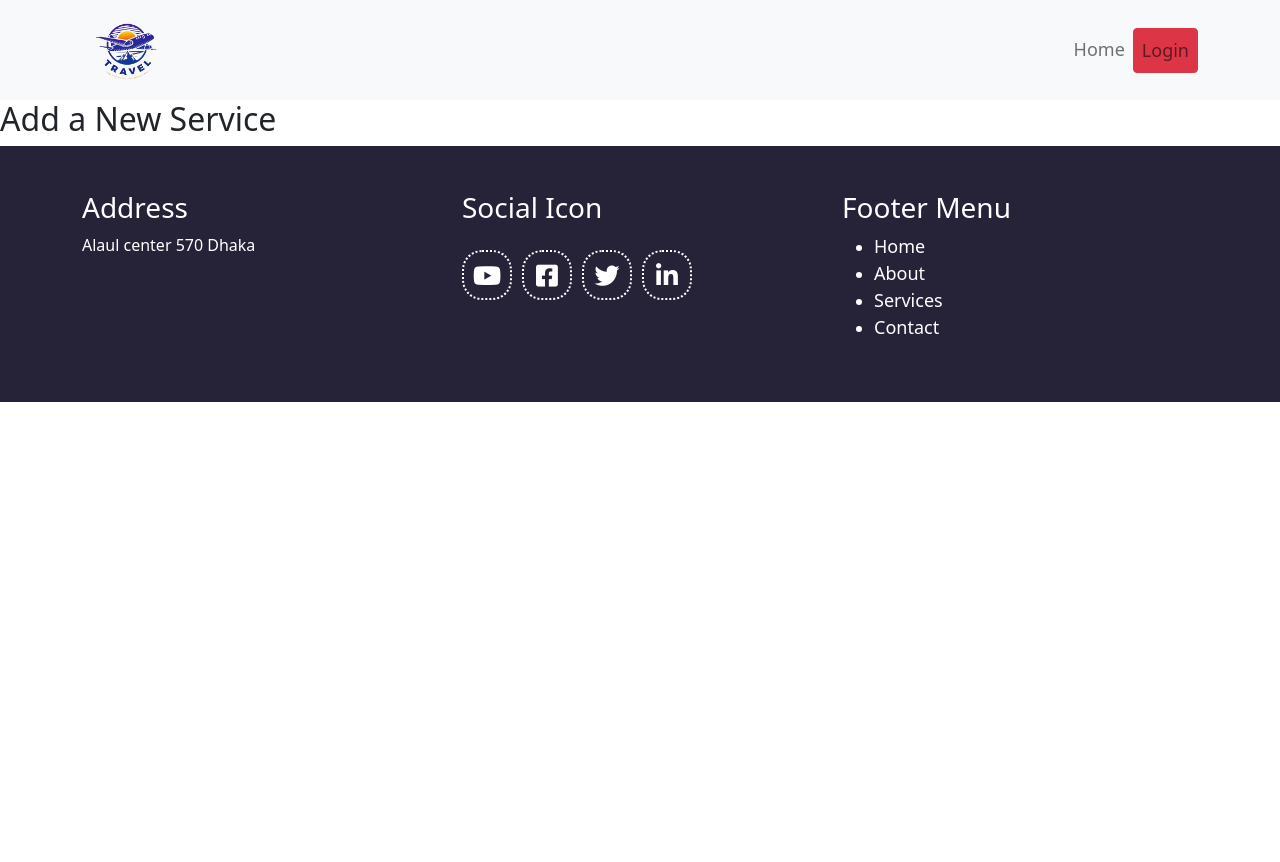
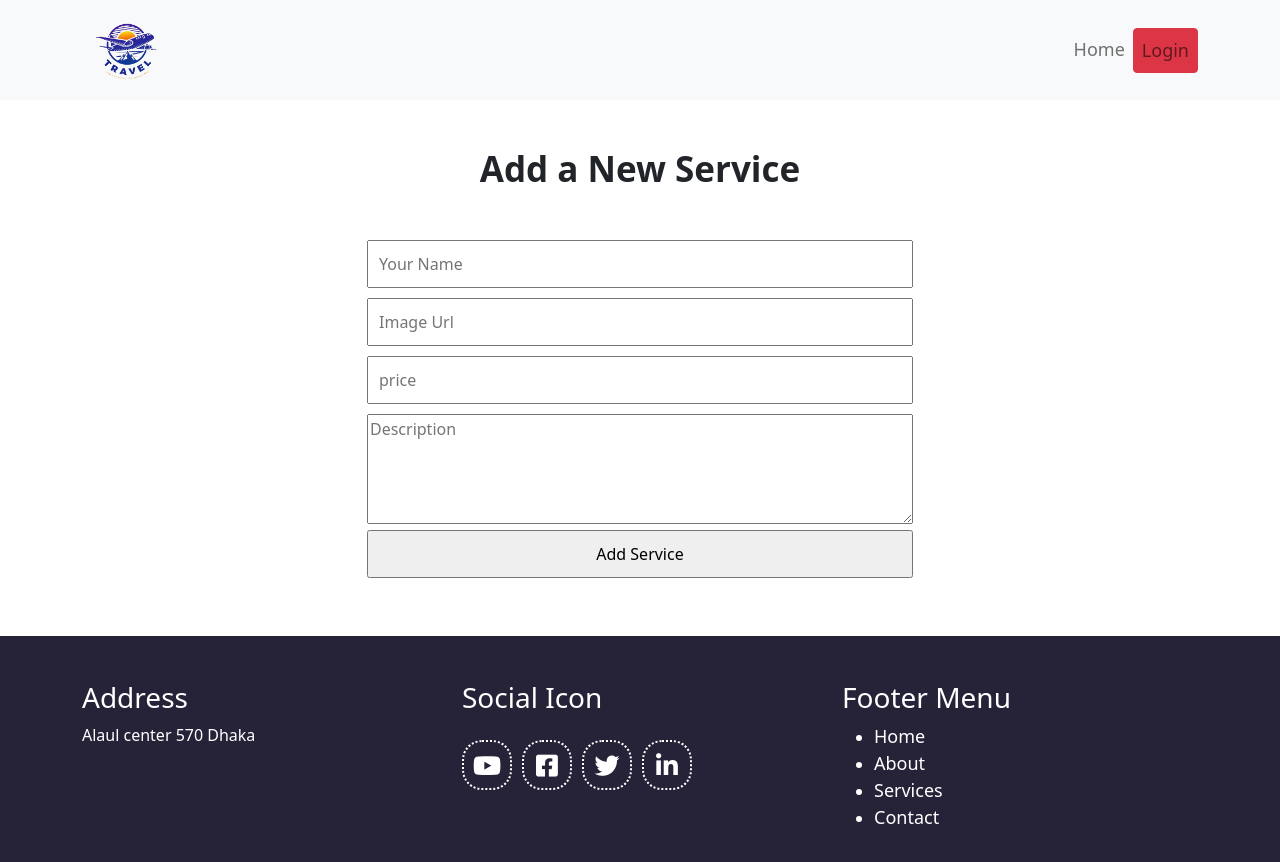
Before and after one commit to md-hasan-ali/travel-website-client-side-code, a React (Create React App) app: page /addService in a window 1280 px wide. Shown: the top 862 px of the page. Before the commit the page ends 800 px from the top, so only its background shows below. Built offline with nearby package versions, Linux system fonts and the light colour scheme; no server answers.

Commit message:
add new service and manage all services

```diff
--- /dev/null
+++ b/src/components/AddService/Add.css
@@ -0,0 +1,9 @@
+.add-service input {
+    width: 100%;
+    padding: 10px;
+    margin-bottom: 10px;
+}
+.add-service textarea {
+    width: 100%;
+    height: 110px;
+}
--- a/src/components/AddService/AddService.js
+++ b/src/components/AddService/AddService.js
@@ -1,11 +1,48 @@
 // Adding Necessary file
 import React from 'react';
+import { useForm } from "react-hook-form";
+import './Add.css'
 
 // Add Services Component
 const AddService = () => {
+    // React Hook form
+    const { register, handleSubmit } = useForm();
+    const onSubmit = data => {
+        fetch('http://localhost:5000/addService', {
+            method: 'POST',
+            headers: {
+                'content-type': 'application/json'
+            },
+            body: JSON.stringify(data)
+        })
+            .then(res => res.json())
+            .then(data => {
+                if (data.acknowledged) {
+                    alert('Data Inserted Successfully..')
+                }
+            })
+    };
+
+
     return (
-        <div>
-            <h2>Add a New Service</h2>
+        <div className="container my-5">
+            <div className="section-title">
+                <h2>Add a New Service</h2>
+            </div>
+            <div className='row'>
+                <div className="col-md-6 mx-auto">
+                    <div className="add-service">
+                        <form onSubmit={handleSubmit(onSubmit)}>
+                            <input placeholder='Your Name' {...register("name")} />
+                            <input type='url' placeholder='Image Url' {...register("img")} />
+                            <input placeholder='price' type="number" {...register("price")} />
+                            <textarea placeholder='Description' type="text" {...register("desc")} />
+
+                            <input type="submit" value="Add Service" />
+                        </form>
+                    </div>
+                </div>
+            </div>
         </div>
     );
 };
--- a/src/components/ManageOrders/ManageOrders.js
+++ b/src/components/ManageOrders/ManageOrders.js
@@ -1,12 +1,69 @@
 // Adding necessary file
-import React from 'react';
+import React, { useEffect, useState } from 'react';
+import { Card, Col, Container, Row, Button, Spinner } from 'react-bootstrap';
 
 // Manage All Orders component
 const ManageOrders = () => {
+    const [manageOrders, setManageOrders] = useState([]);
+    const [deleteCount, setDeleteCount] = useState(null);
+    useEffect(() => {
+        fetch('http://localhost:5000/services')
+            .then(res => res.json())
+            .then(data => setManageOrders(data))
+    }, [deleteCount])
+
+    // Delete service
+    const handleDelete = (id) => {
+        console.log(id)
+        fetch(`http://localhost:5000/deleteService/${id}`, {
+            method: 'DELETE',
+            headers: {
+                'content-type': 'application/json'
+            }
+        })
+            .then(res => res.json())
+            .then(data => {
+                if (data.deletedCount) {
+                    setDeleteCount(true)
+                } else {
+                    setDeleteCount(false)
+                }
+            })
+    }
+
     return (
         <div>
-            <h2>Manage All Orders Here</h2>
-        </div>
+            <Container className='my-5'>
+                <div className="section-title">
+                    <h2>Manage All Service</h2>
+                </div>
+                {<Row xs={1} md={3} className="g-4">
+                    {// Add Spinner
+                        manageOrders.length === 0 ?
+                            <div className='text-center my-5'>
+                                <Spinner animation="border" variant="danger" />
+                            </div>
+                            :
+                            manageOrders.map(manageOrder =>
+                                <Col key={manageOrder._id}>
+                                    <Card>
+                                        <Card.Img variant="top" src={manageOrder.img} />
+                                        <Card.Body>
+                                            <Card.Title>{manageOrder.name}</Card.Title>
+                                            <Card.Text>
+                                                {manageOrder.desc}
+                                            </Card.Text>
+                                            <p>Price: {manageOrder.price}</p>
+                                            <Button onClick={() => handleDelete(manageOrder._id)} variant="danger">Delete</Button>{' '}
+                                            <Button variant="success">Update</Button>
+                                        </Card.Body>
+                                    </Card>
+                                </Col>
+                            )
+                    }
+                </Row>}
+            </Container>
+        </div >
     );
 };
 
--- a/src/components/Service/Service.js
+++ b/src/components/Service/Service.js
@@ -3,7 +3,7 @@ import { Button, Card, Col } from 'react-bootstrap';
 import { Link } from 'react-router-dom';
 
 const Service = (props) => {
-    const { name, img, desc, price, key } = props.service;
+    const { name, img, desc, price, _id } = props.service;
     return (
         <div>
             <Col>
@@ -15,7 +15,7 @@ const Service = (props) => {
                             {desc}
                         </Card.Text>
                         <p>Price: {price}</p>
-                        <Link to={`serviceDetails/${key}`}>
+                        <Link to={`serviceDetails/${_id}`}>
                             <Button variant="success">Purchase Now</Button>
                         </Link>
                     </Card.Body>
--- a/src/components/ServiceDetail/ServiceDetail.js
+++ b/src/components/ServiceDetail/ServiceDetail.js
@@ -12,12 +12,12 @@ const ServiceDetail = () => {
     const [details, setDetails] = useState([]);
 
     useEffect(() => {
-        fetch('/services.json')
+        fetch('http://localhost:5000/services')
             .then(res => res.json())
             .then(data => setDetails(data))
     }, [])
 
-    const matchService = details.find(service => service.key === id);
+    const matchService = details.find(service => service._id === id);
 
     // React Hook form
     const { register, handleSubmit } = useForm();
--- a/src/components/Services/Services.js
+++ b/src/components/Services/Services.js
@@ -1,6 +1,6 @@
 // Import Necessary file
 import React, { useEffect, useState } from 'react';
-import { Container, Row } from 'react-bootstrap';
+import { Container, Row, Spinner, Button } from 'react-bootstrap';
 import Service from '../Service/Service';
 import './Services.css'
 
@@ -9,7 +9,7 @@ const Services = () => {
     const [services, setServices] = useState([]);
 
     useEffect(() => {
-        fetch('./services.json')
+        fetch('http://localhost:5000/services')
             .then(res => res.json())
             .then(data => setServices(data))
     }, [])
@@ -19,15 +19,25 @@ const Services = () => {
             <div className="section-title">
                 <h2>Our Main Services</h2>
             </div>
-            <Row xs={1} md={3} className="g-4">
+            { // Add Spinner
+                services.length === 0 ? <Button variant="primary" disabled>
+                    <Spinner
+                        as="span"
+                        animation="grow"
+                        size="sm"
+                        role="status"
+                        aria-hidden="true"
+                    />
+                    Loading...
+                </Button> : <Row xs={1} md={3} className="g-4">
                     {
                         services.map(service => <Service
-                        key={service.key}
+                            key={service._id}
                             service={service}
                         >
                         </Service>)
                     }
-            </Row>
+                </Row>}
         </Container>
     );
 };
```
Lines whose indentation alone changed are shown as unchanged.
